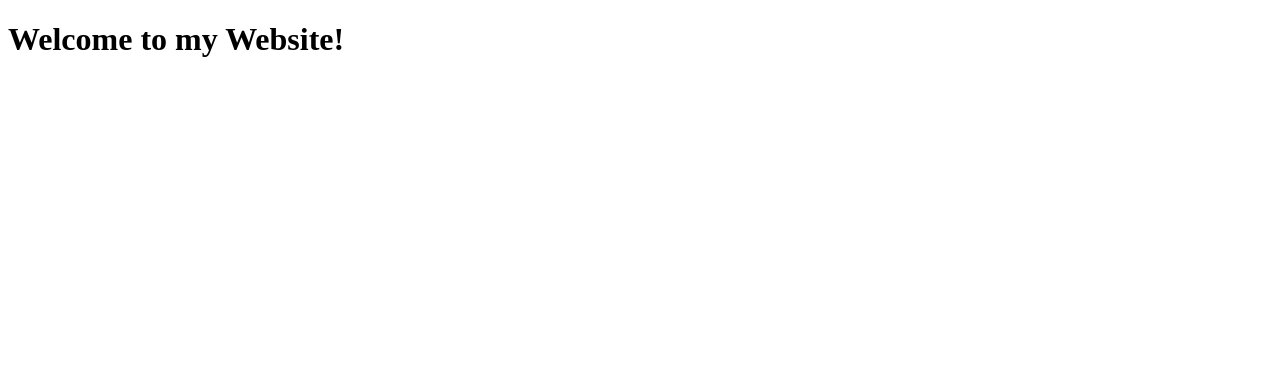
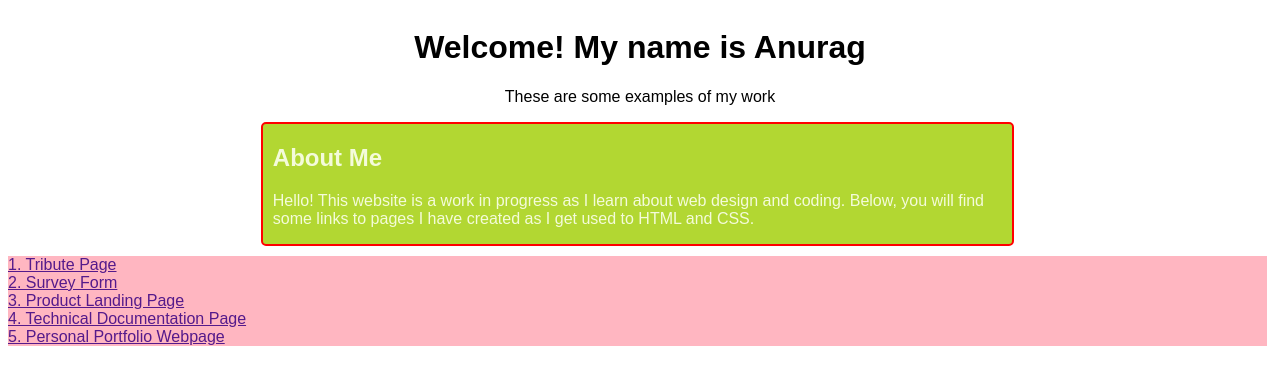
Before and after one commit to anuragpurkayastha/anuragpurkayastha.github.io, a PHP site: page / in a window 1280 px wide. Shown: the top 385 px of the page. Run offline with PHP 8.4, Linux system fonts and the light colour scheme.

Commit message:
Started building basic layout of home page

```diff
--- a/css/style.css
+++ b/css/style.css
@@ -1,3 +1,33 @@
-body {
-    background-color: lightblue;
-  }
+body{
+  font-family: Arial;
+}
+
+/*Page layout*/
+.page-grid-container {
+  display: grid;
+  grid-template-columns: repeat(5, 1fr);
+  grid-column-gap: 5px;
+}
+
+/*Page Header*/
+#welcome-section {
+  grid-column: 1 / span 6;
+  text-align: center;
+}
+
+/*Description*/
+.description {
+  grid-column: 2/ span 3;
+  background-color: #B2D732;
+  color: #F4FBDA;
+  padding-left: 10px;
+  border: 2px solid red;
+  border-radius: 5px;
+  margin-bottom: 10px;
+}
+
+/*Projects*/
+.projects {
+  grid-column: 1 / span 5;
+  background-color: lightpink;
+}
--- a/index.html
+++ b/index.html
@@ -2,11 +2,31 @@
 <html lang="en" dir="ltr">
   <head>
     <meta charset="utf-8">
-    <title></title>
+    <link rel="stylesheet" type="text/css" href="css/style.css">
+    <title>My First Webpage</title>
   </head>
   <body>
-      <div class="flex-container">
-          <h1>Welcome to my Website!</h1>
+    <div class="page-grid-container">
+      <div id="welcome-section">
+        <h1>Welcome! My name is Anurag</h1>
+        <p>These are some examples of my work</p>
       </div>
+
+      <div class="description">
+        <h2>About Me</h2>
+
+        <p>Hello! This website is a work in progress as I learn about web design
+          and coding. Below, you will find some links to pages I have created as
+          I get used to HTML and CSS.</p>
+      </div>
+
+      <div class="projects">
+        <div class="Project 1"><a href="">1. Tribute Page</a></div>
+        <div class="Project 2"><a href="">2. Survey Form</a></div>
+        <div class="Project 3"><a href="">3. Product Landing Page</a></div>
+        <div class="Project 4"><a href="">4. Technical Documentation Page</a></div>
+        <div class="Project 5"><a href="">5. Personal Portfolio Webpage</a></div>
+      </div>
+    </div>
   </body>
 </html>
```
